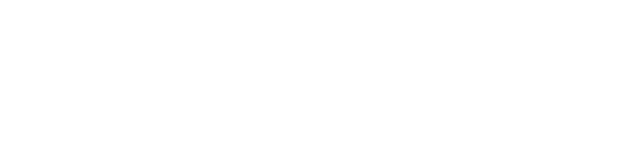
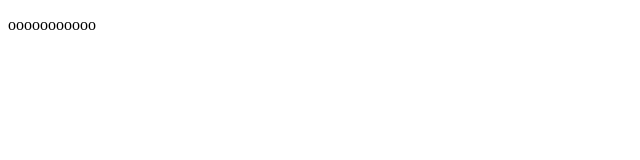
Before and after one commit to masuzawa-tsart/test, a plain HTML site: page index.html in a window 1280 px wide. Shown: the whole page, without its empty margins (0-640 px from the left). Drawn offline with Linux system fonts and the light colour scheme.

Commit message:
修正しました

```diff
--- a/index.html
+++ b/index.html
@@ -6,6 +6,9 @@
     <title>Document</title>
 </head>
 <body>
+    <div>
+        <p>ooooooooooo</p>
+    </div>
 
 </body>
 </html>
```
